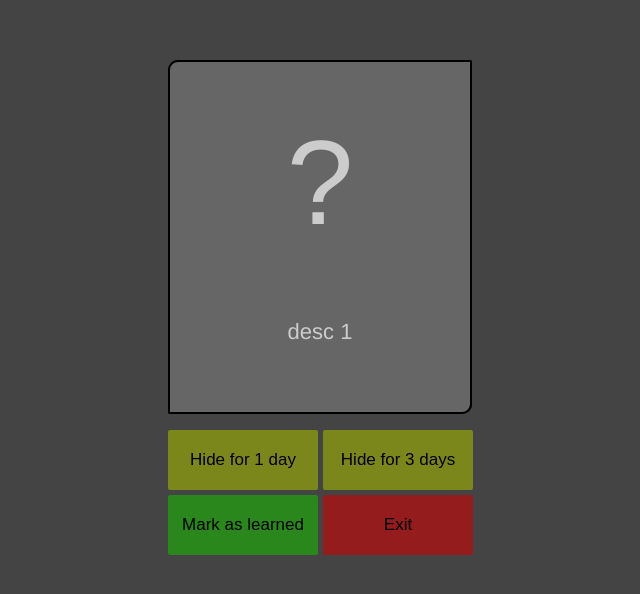
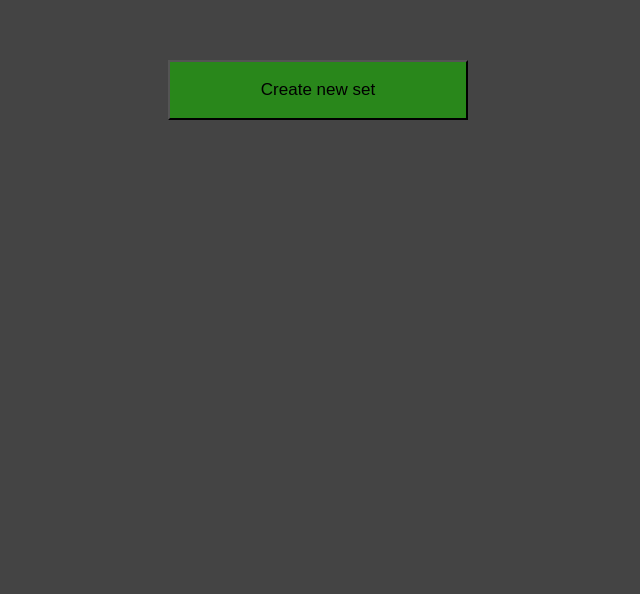
Before and after one commit to jszczerbinsky/MemoFlashcards, a Vue app: page / in a window 1280 px wide. Shown: the part 108-702 px from the top of the page, without its empty margins (322-962 px from the left). Built offline with nearby package versions, Linux system fonts and the light colour scheme.

Commit message:
Set list

```diff
--- a/src/App.vue
+++ b/src/App.vue
@@ -1,28 +1,54 @@
 <template>
-  <CardView :cardlist="cardlist" />
+  <AddCards v-if="action === 'add'" />
+  <SetList v-if="action === 'menu'" />
+  <CardView v-if="action === 'review'" />
 </template>
 
 <script>
 import CardView from './components/CardView.vue'
+import SetList from './components/SetList.vue'
+import AddCards from './components/AddCards.vue'
+
+const configTemplate = {
+  sets: []
+};
+
+const setTemplate = {
+  name: 'Unnamed set',
+  cardlist: []
+}
 
 export default {
   name: 'App',
+  created(){
+    if(!localStorage.config)
+      localStorage.config = JSON.stringify(configTemplate);
+
+    this.appdata = JSON.parse(localStorage.config);
+  },
   data() {
     return {
-      cardlist: [
-        {title: "card 1", desc: "desc 1", correct: 0, wrong: 0, hideUntil: new Date(0).toISOString(), learned: false},
-        {title: "card 2", desc: "desc 2", correct: 0, wrong: 0, hideUntil: new Date(0).toISOString(), learned: false},
-        {title: "card 3", desc: "desc 3", correct: 0, wrong: 0, hideUntil: new Date(0).toISOString(), learned: false},
-      ]
+      action: "menu",
+      selectedSet: 0,
+      appdata: JSON.parse(JSON.stringify(configTemplate))
     }
   },
   methods: {
-    reviewDone() {
-      this.cardlist.forEach(x => {console.log(x)});
+    pushEmptySet() {
+      this.appdata.sets.push(JSON.parse(JSON.stringify(setTemplate)));
+      this.syncData();
+    },
+    getSelectedSet() {
+      return this.appdata.sets[this.selectedSet];
+    },
+    syncData() {
+      localStorage.config = JSON.stringify(this.appdata);
     }
   },
   components: {
-    CardView
+    CardView,
+    SetList,
+    AddCards
   }
 }
 </script>
@@ -40,4 +66,22 @@ body{
   color: #ccc;
   margin-top: 60px;
 }
+.yellow-btn:active{
+  background: #98a621;
+}
+.yellow-btn{
+  background: #7c871b;
+}
+.green-btn {
+ background: #29871b;
+}
+.green-btn:active {
+ background: #33a322;
+}
+.red-btn:active {
+  background: #a62121;
+}
+.red-btn {
+  background: #941c1c;
+}
 </style>
--- /dev/null
+++ b/src/components/AddCards.vue
@@ -0,0 +1,25 @@
+<template>
+  <div>
+    Create set
+</div>
+</template>
+
+<script>
+
+export default {
+  name: 'AddCards',
+  mounted () {
+  },
+  data() {
+    return {
+    }
+  },
+  methods: {
+
+  }
+}
+</script>
+
+<style scoped>
+
+</style>
--- a/src/components/CardView.vue
+++ b/src/components/CardView.vue
@@ -12,10 +12,10 @@
       </div>
     </div>
     <div id="button-container">
-      <button id="hide1day-btn" @click="() => {hideFor(1)}">Hide for 1 day</button>
-      <button id="hide3day-btn" @click="() => {hideFor(3)}">Hide for 3 days</button>
-      <button id="learned-btn" @click="() => {getCurrentCard().learned = true; nextCard()}">Mark as learned</button>
-      <button id="exit-btn" @click="() => {$parent.reviewDone()}">Exit</button>
+      <button className="yellow-btn" @click="() => {hideFor(1)}">Hide for 1 day</button>
+      <button className="yellow-btn" @click="() => {hideFor(3)}">Hide for 3 days</button>
+      <button className="green-btn" @click="() => {getCurrentCard().learned = true; nextCard()}">Mark as learned</button>
+      <button className="red-btn" @click="() => {$parent.action='menu'}">Exit</button>
     </div>
   </div>
 </template>
@@ -24,7 +24,6 @@
 
 export default {
   name: 'CardView',
-  props: ['cardlist'],
   mounted () {
     this.shuffleCards();
     this.nextCard();
@@ -46,10 +45,10 @@ export default {
       this.nextCard();
     },
     shuffleCards(){
-      this.$props.cardlist.sort(() => Math.random() - 0.5);
+      this.$parent.getSelectedSet().cardlist.sort(() => Math.random() - 0.5);
     },
     getCurrentCard() {
-      return this.$props.cardlist[this.currentCard];
+      return this.$parent.getSelectedSet().cardlist[this.currentCard];
     },
     isHidden(card) {
       const date = new Date(card.hideUntil);
@@ -58,13 +57,15 @@ export default {
       return now < date || card.learned;
     },
     nextCard() {
-      if(this.$props.cardlist.find(x => !this.isHidden(x)) === undefined)
-        return this.$parent.reviewDone();
+      this.$parent.syncData();
+
+      if(this.$parent.getSelectedSet().cardlist.find(x => !this.isHidden(x)) === undefined)
+        return this.$parent.action='menu';
 
       do{
         this.currentCard++;
 
-        if(this.currentCard === this.$props.cardlist.length)
+        if(this.currentCard === this.$parent.getSelectedSet().cardlist.length)
         {
           this.currentCard = 0;
           this.shuffleCards();
@@ -78,8 +79,7 @@ export default {
     cardClick() {
       if(!this.dragging)
       {
-      if(!this.shown) this.shown = true;
-      console.log("click")
+        if(!this.shown) this.shown = true;
       }
     },
     getScreenCenter(){
@@ -229,22 +229,4 @@ button {
   font-size: 17px;
   border-radius: 2px;
 }
-#hide3day-btn:active, #hide1day-btn:active{
-  background: #98a621;
-}
-#hide3day-btn, #hide1day-btn{
-  background: #7c871b;
-}
-#learned-btn {
- background: #29871b;
-}
-#learned-btn:active {
- background: #33a322;
-}
-#exit-btn:active {
-  background: #a62121;
-}
-#exit-btn {
-  background: #941c1c;
-}
 </style>
--- /dev/null
+++ b/src/components/SetList.vue
@@ -0,0 +1,95 @@
+<template>
+  <div id="container">
+    <button className="green-btn" id="create-btn" @click="() => {this.$parent.pushEmptySet()}">Create new set</button>
+    <div className="set-container" v-for="(set, index) in $parent.appdata.sets" v-bind:key="set.name">
+      <div className="header-bar">
+        <header>{{ set.name }}</header>
+        <img @click="() => {editName(index)}" src="../assets/edit.svg" />
+      </div>
+      <div className="button-container">
+        <button className="yellow-btn">Edit cards</button>
+        <button className="red-btn" @click="() => {deleteSet(index)}">Delete</button>
+        <button className="review-btn green-btn" @click="() => {reviewSet(index)}">Review</button>
+      </div>
+    </div>
+  </div>
+</template>
+
+<script>
+
+export default {
+  name: 'SetList',
+  mounted () {
+  },
+  data() {
+    return {
+      renaming: false
+    }
+  },
+  methods: {
+    editName(i) {
+      const res = prompt("Change name", this.$parent.appdata.sets[i].name);
+      if(res !== null)
+      {
+        this.$parent.appdata.sets[i].name = res;
+        this.$parent.syncData();
+      }
+    },
+    reviewSet(i) {
+      this.$parent.selectedSet = i;
+      this.$parent.action = 'review';
+    },
+    deleteSet(i) {
+      this.$parent.appdata.sets.splice(i, 1);
+      this.$parent.syncData();
+    }
+  }
+}
+</script>
+
+<style scoped>
+#container{
+  width: 300px;
+  margin-left: calc(50% - 150px);
+}
+.header-bar img {
+  width: 20px;
+  height: 20px;
+  display: inline-block;
+}
+.header-bar header {
+  width: calc(100% - 20px);
+  margin: 0px;
+  display: inline-block;
+  font-size: 20px;
+}
+.header-bar{
+  padding: 10px;
+}
+.set-container {
+  border: 2px solid black;
+  margin-top: 20px;
+}
+.button-container {
+  padding: 5px;
+  grid-template-columns: 140px 140px;
+  grid-template-rows: 60px 60px;
+  grid-column-gap: 5px;
+  grid-row-gap: 5px;
+  grid-template-areas:
+    ". ."
+    "bottom bottom";
+  display: grid;
+}
+.button-container button {
+  font-size: 17px;
+}
+.review-btn {
+  grid-area: bottom;
+}
+#create-btn {
+  height: 60px;
+  width: 300px;
+  font-size: 17px;
+}
+</style>
```
Also changed, not shown: src/assets/edit.svg (added).
